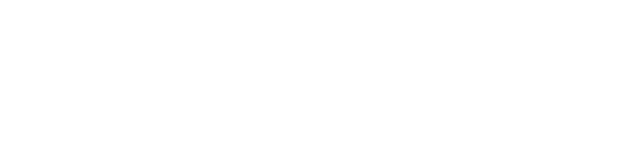
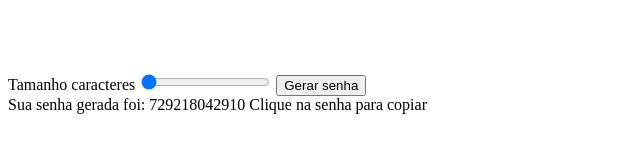
Before and after one commit to ygorp/Site-Gerador-de-senha, a plain HTML site: page index.html in a window 1280 px wide. Shown: the whole page, without its empty margins (0-640 px from the left). Drawn offline with Linux system fonts and the light colour scheme.

Commit message:
Estrutura da página

```diff
--- a/index.html
+++ b/index.html
@@ -10,6 +10,22 @@
 
 </head>
 <body>
+
+  <img class="logo" src="/assets/logo.png" alt="gerador de senha">
+
+  <main class="container-input">
+    <span>Tamanho <span id="valor"></span>caracteres</span>
+    <input id="slider" class="slider" type="range" min="5" max="50" value="0"/>
+
+    <button id="button" class="button-cta">Gerar senha</button>
+  </main>
+
+  <div id="conatiner-password" class="containe-password hide">
+    <span class="title">Sua senha gerada foi:</span>
+    <span id="password" class="password">729218042910</span>
+    <span>Clique na senha para copiar</span>
+  </div>
+
   <script src="/script.js"></script>
 </body>
 </html>
```
Also changed, not shown: assets/logo.png (added).
